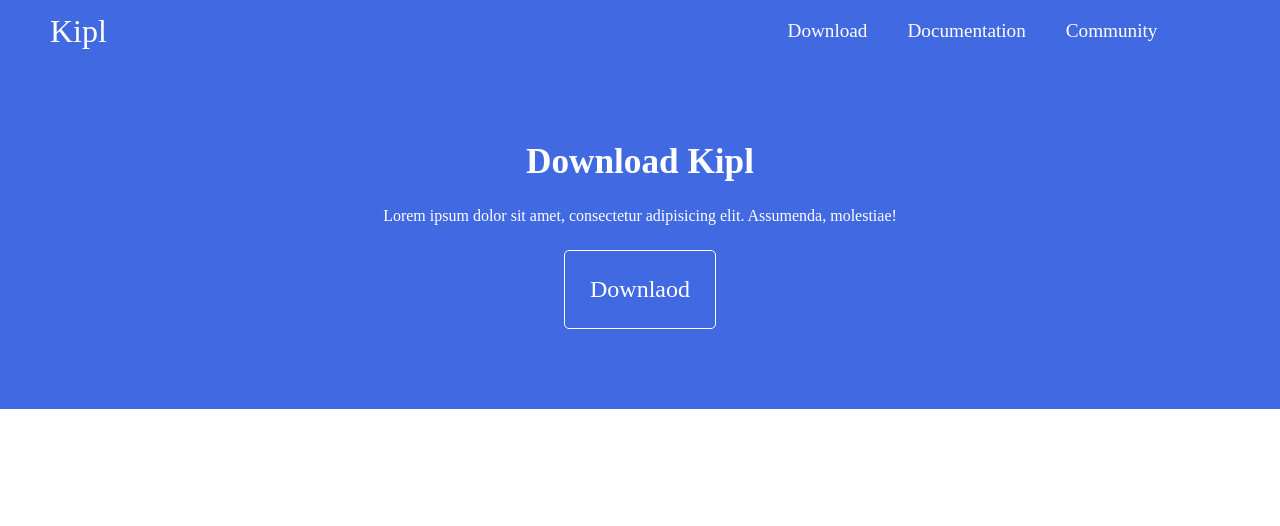
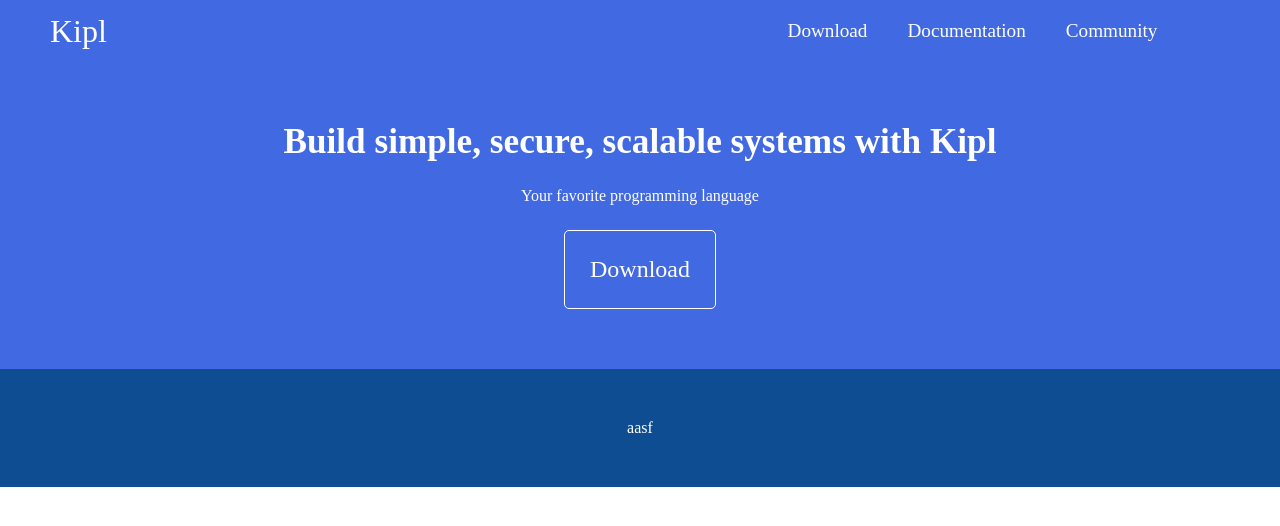
Before and after one commit to kipl-lang/website, a React (Vite) app: page / in a window 1280 px wide. Shown: the top 526 px of the page. Built offline with nearby package versions, Linux system fonts and the light colour scheme.

Commit message:
footer updated

```diff
--- a/src/App.tsx
+++ b/src/App.tsx
@@ -3,12 +3,14 @@ import "./App.css";
 
 import Navbar from "./components/Navbar";
 import Download from "./components/Download";
+import Footer from "./components/Footer";
 
 const App: React.FC = () => {
   return(
     <div>
         <Navbar />
-        <Download></Download>
+        <Download />
+        <Footer />
     </div>
   );
 }
--- a/src/components/Download/Download.css
+++ b/src/components/Download/Download.css
@@ -1,6 +1,6 @@
 .download {
     background-color: var(--main-color);
-    padding: 80px 50px;
+    padding: 60px 50px;
     text-align: center;
 }
 
@@ -25,4 +25,9 @@
     padding: 25px;
     margin-top: 25px;
     text-decoration: none;
+    transition: 0.2s;
 }
+
+.download-button:hover {
+    background-color: #FFD700 ;
+}
--- a/src/components/Download/Download.tsx
+++ b/src/components/Download/Download.tsx
@@ -4,9 +4,9 @@ import "./Download.css";
 const Download:React.FC = () => {
     return(
         <div className="download">
-            <h2 className="download-title">Download Kipl</h2>
-            <p className="download-desc">Lorem ipsum dolor sit amet, consectetur adipisicing elit. Assumenda, molestiae!</p>
-            <a className="download-button" href="">Downlaod</a>
+            <h2 className="download-title">Build simple, secure, scalable systems with Kipl</h2>
+            <p className="download-desc">Your favorite programming language</p>
+            <a className="download-button" href="">Download</a>
         </div>
     );
 }
--- /dev/null
+++ b/src/components/Footer/Footer.css
@@ -0,0 +1,6 @@
+.footer {
+    background-color:var(--dark-blue);
+    text-align: center;
+    color: var(--light-color);
+    padding: 50px;
+}
--- /dev/null
+++ b/src/components/Footer/Footer.tsx
@@ -0,0 +1,12 @@
+import React from "react";
+import "./Footer.css";
+
+const Footer: React.FC = () => {
+    return (
+        <div className="footer">
+            aasf
+        </div>
+    );
+}
+
+export default Footer;
--- /dev/null
+++ b/src/components/Footer/index.ts
@@ -0,0 +1 @@
+export { default } from "./Footer";
--- a/src/index.css
+++ b/src/index.css
@@ -2,4 +2,5 @@
     /* Colors */
     --main-color: #4169E1;
     --light-color: #fff;
+    --dark-blue: #0E4D92;
 }
```
Also changed, not shown: 1 other file (tests, documents, lock files or other folders).
